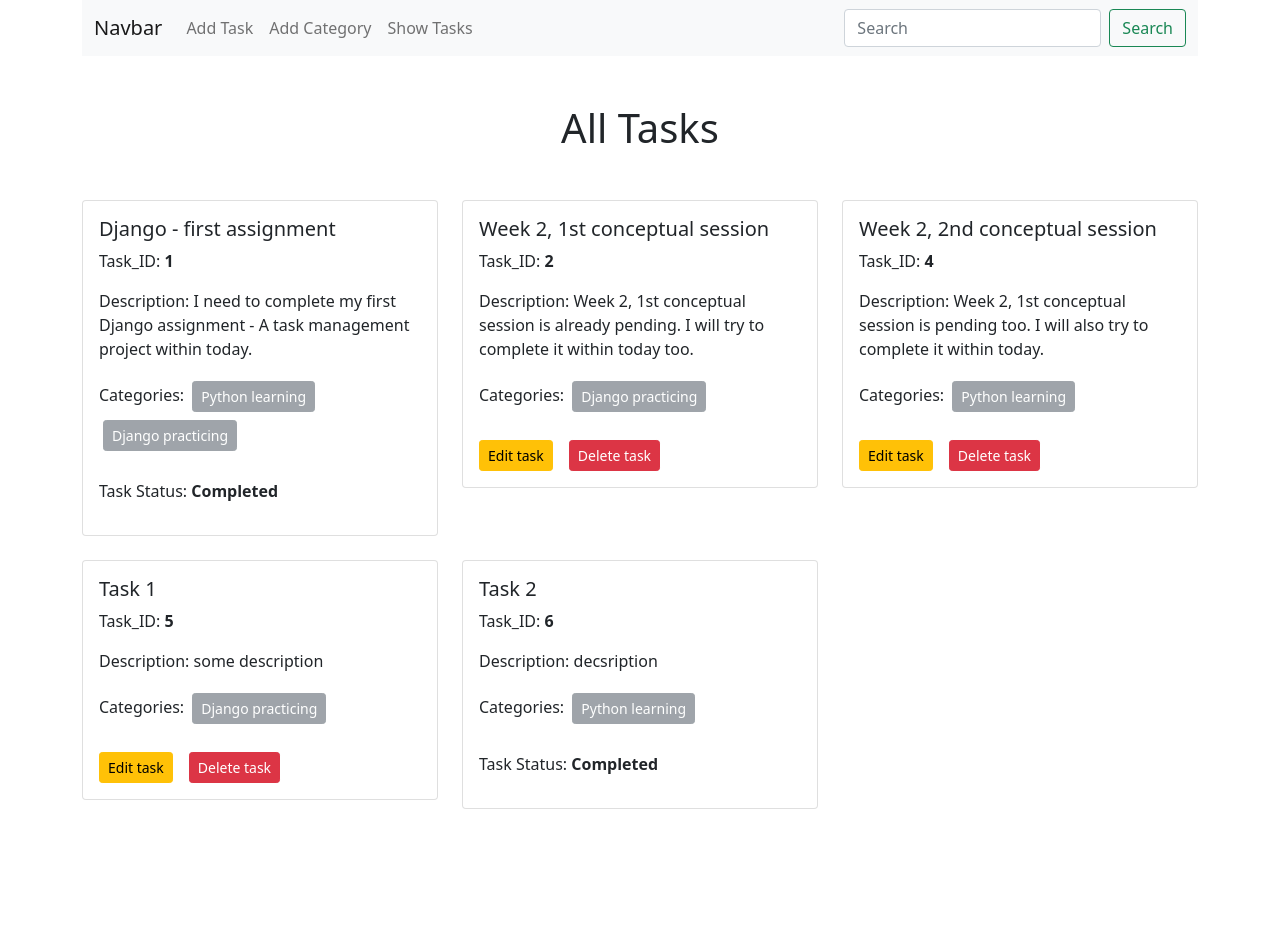
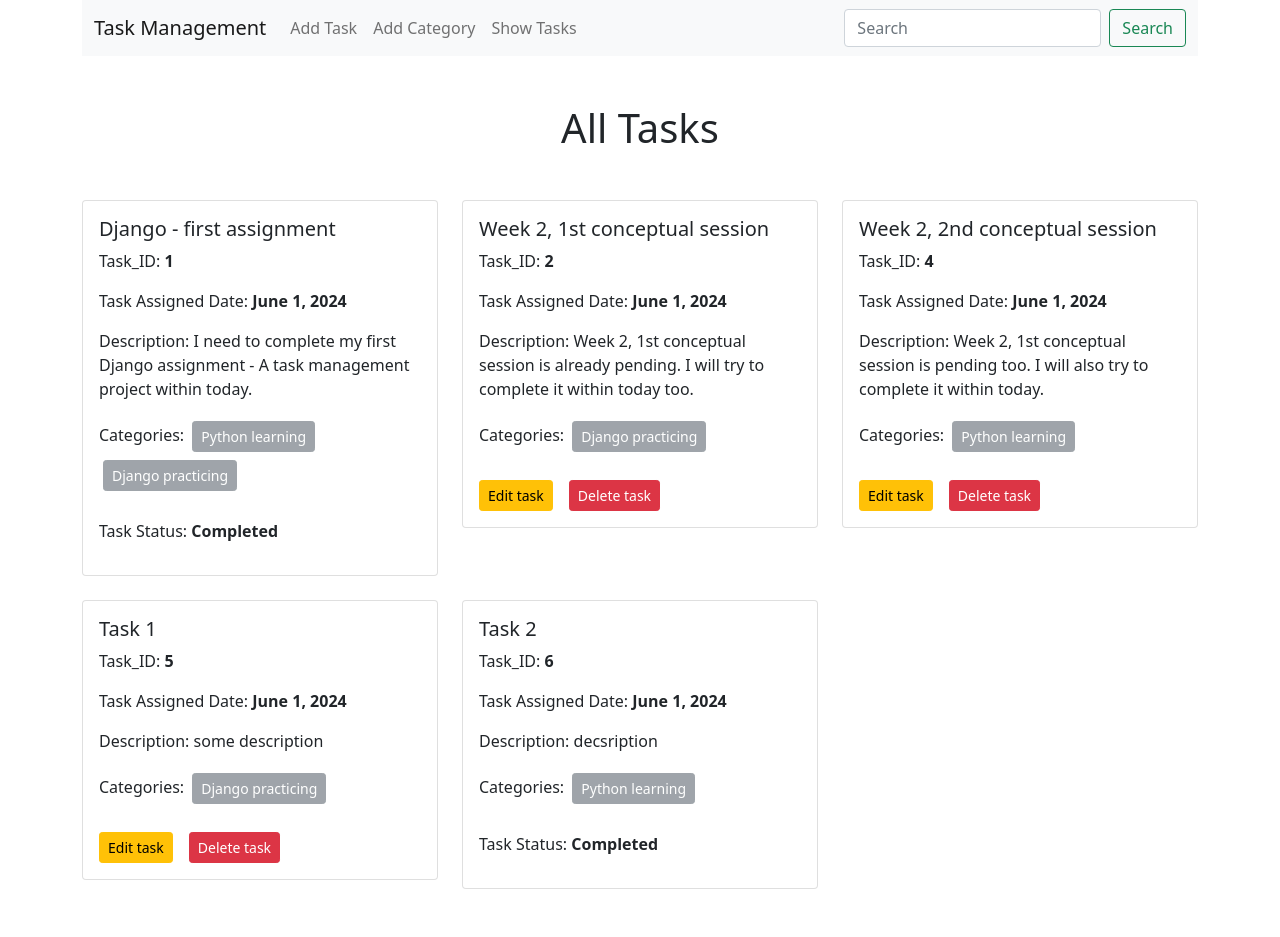
Before and after one commit to sayed8901/task_management_django_project, a Django app: page / in a window 1280 px wide. Before the commit the page ends 809 px from the top, so only its background shows below. Run offline with Django 4.2, Linux system fonts and the light colour scheme; data comes from the database, SQL or seed files in the repository.

Commit message:
assigned date added in the task card

```diff
--- a/templates/base.html
+++ b/templates/base.html
@@ -19,7 +19,7 @@
     <!-- navbar -->
     <nav class="navbar navbar-expand-lg navbar-light bg-light">
       <div class="container-fluid">
-        <a class="navbar-brand" href="#">Navbar</a>
+        <a class="navbar-brand" href="#">Task Management</a>
         <button
           class="navbar-toggler"
           type="button"
--- a/templates/home.html
+++ b/templates/home.html
@@ -14,6 +14,8 @@
       <div class="card-body">
         <h5 class="card-title">{{i.task_title}}</h5>
         <p>Task_ID: <b>{{i.task_id}}</b></p>
+        <p>Task Assigned Date: <b>{{i.task_assign_date}}</b></p>
+
         <p class="card-text">Description: {{i.task_description}}</p>
 
         <!-- categories -->
```
